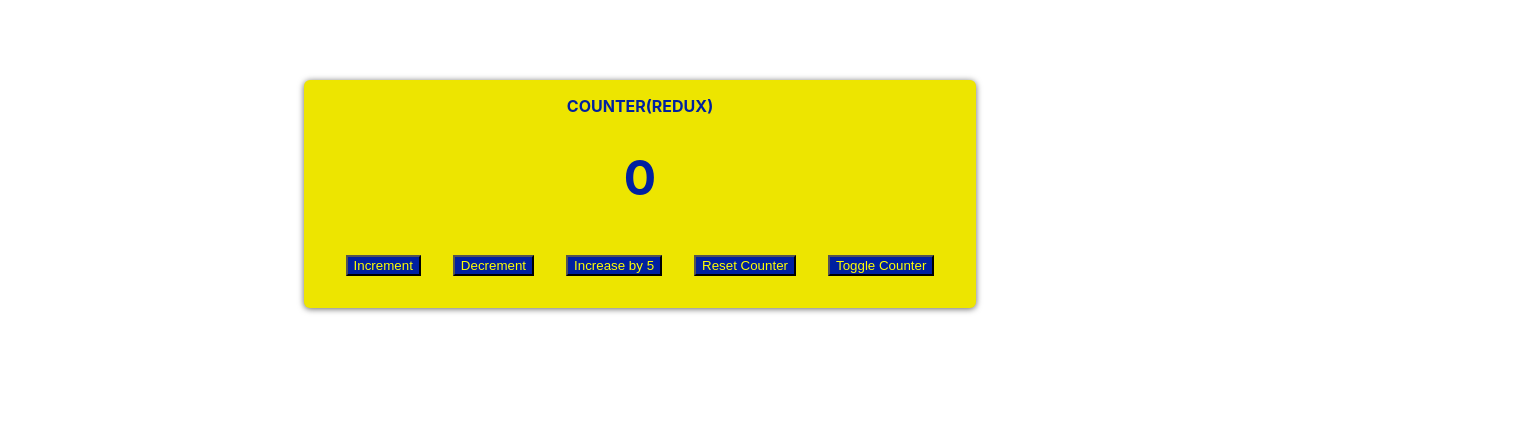
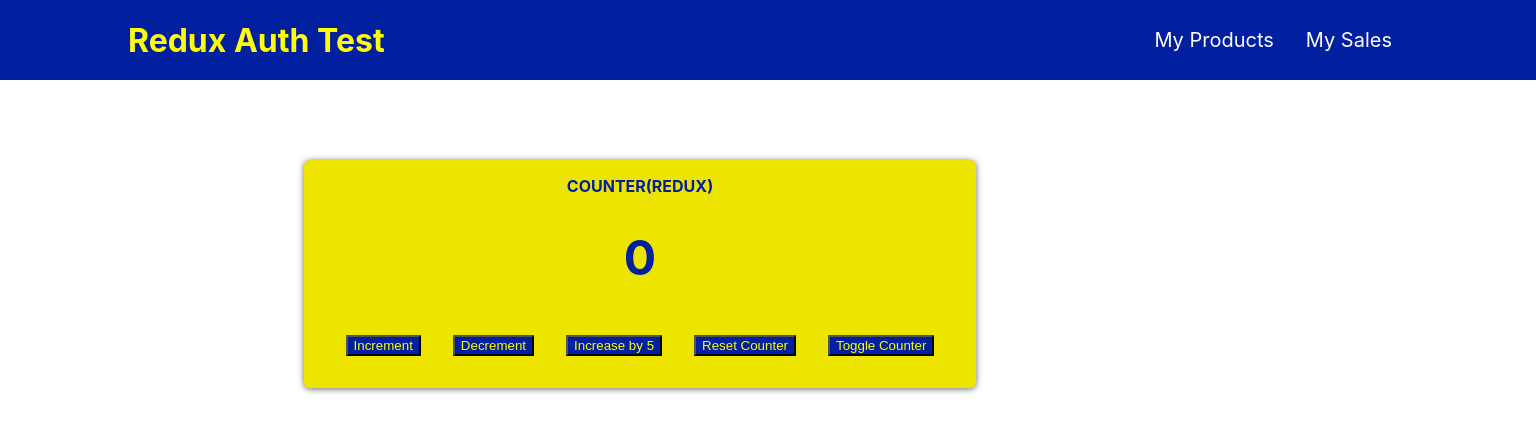
Before and after one commit to bbkbyti/learning-redux, a React (Create React App) app in the folder client/: page / in a window 1280 px wide. Shown: the top 432 px of the page, 1536 px wide, since content can reach past the window. Built offline with nearby package versions, Linux system fonts and the light colour scheme.

Commit message:
created header component and styled header with module.css file

```diff
--- a/client/src/App.js
+++ b/client/src/App.js
@@ -1,13 +1,15 @@
 
-
+import { Fragment } from 'react';
 import './App.css';
 import Counter from './components/Counter';
+import Header from './components/Header';
 
 function App() {
   return (
-    <div className="App">
+    <Fragment>
+      <Header />
       <Counter />
-    </div>
+    </Fragment>
   );
 }
 
--- /dev/null
+++ b/client/src/components/Header.js
@@ -0,0 +1,21 @@
+
+import classes from './Header.module.css';
+import React from 'react'
+
+export default function Header() {
+    return (
+        <header className={classes.header}>
+            <h1>Redux Auth Test</h1>
+            <nav>
+                <ul>
+                    <li>
+                        <a href='/'>My Products</a>
+                    </li>
+                    <li>
+                        <a href='/'>My Sales</a>
+                    </li>
+                </ul>
+            </nav>
+        </header>
+    )
+}
--- /dev/null
+++ b/client/src/components/Header.module.css
@@ -0,0 +1,47 @@
+.header {
+  width: 100%;
+  height: 5rem;
+  display: flex;
+  justify-content: space-between;
+  align-items: center;
+  background-color: #0020a0;
+  color: yellow;
+  padding: 0 10%;
+}
+.header ul {
+  display: flex;
+  list-style: none;
+  margin: 0;
+  padding: 0;
+  align-items: center;
+}
+
+.header li {
+  margin: 0 1rem;
+}
+
+.header a {
+  text-decoration: none;
+  color: white;
+  font-size: 1.25rem;
+}
+
+.header a:hover,
+.header a:active {
+  color: #b864da;
+}
+
+.header button {
+  font-size: 1.25rem;
+  background-color: #ffbb00;
+  border: 1px solid #ffbb00;
+  padding: 0.5rem 1.5rem;
+  box-shadow: 0 1px 4px rgba(0, 0, 0, 0.2);
+  color: #2c2922;
+}
+
+.header button:hover,
+.header button:active {
+  background-color: #ffa600;
+  border-color: #ffa600;
+}
```
